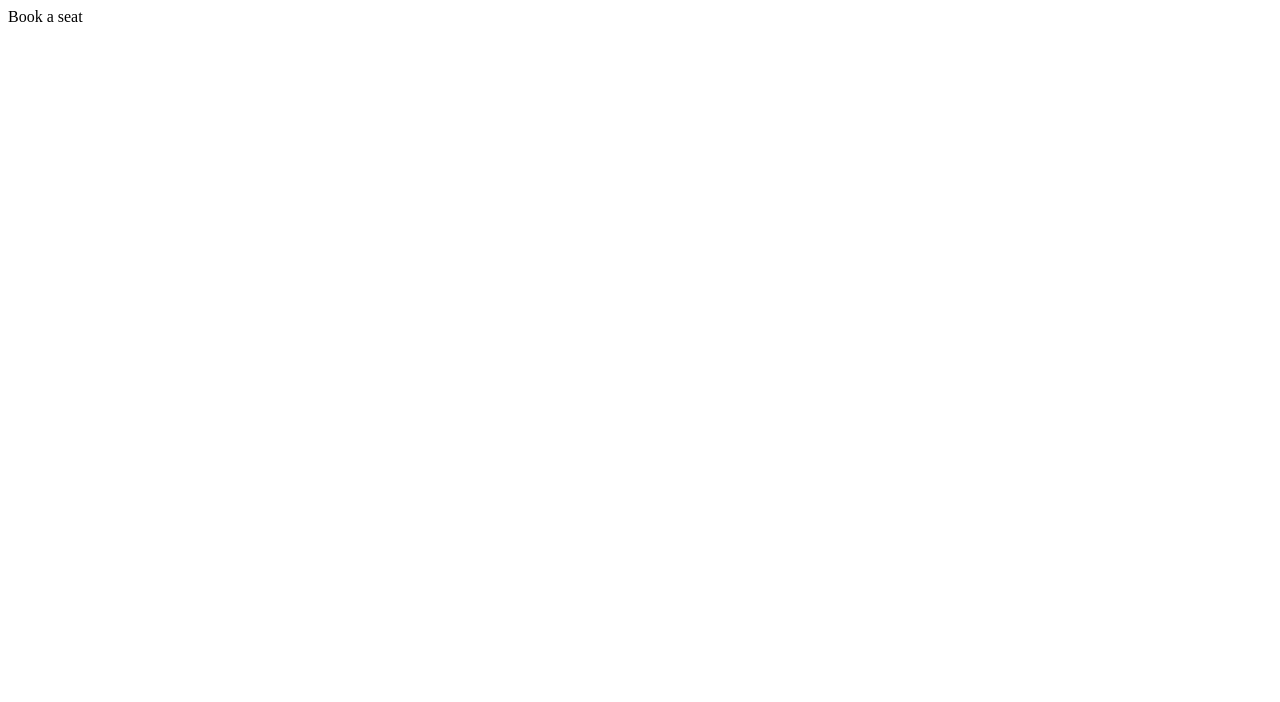
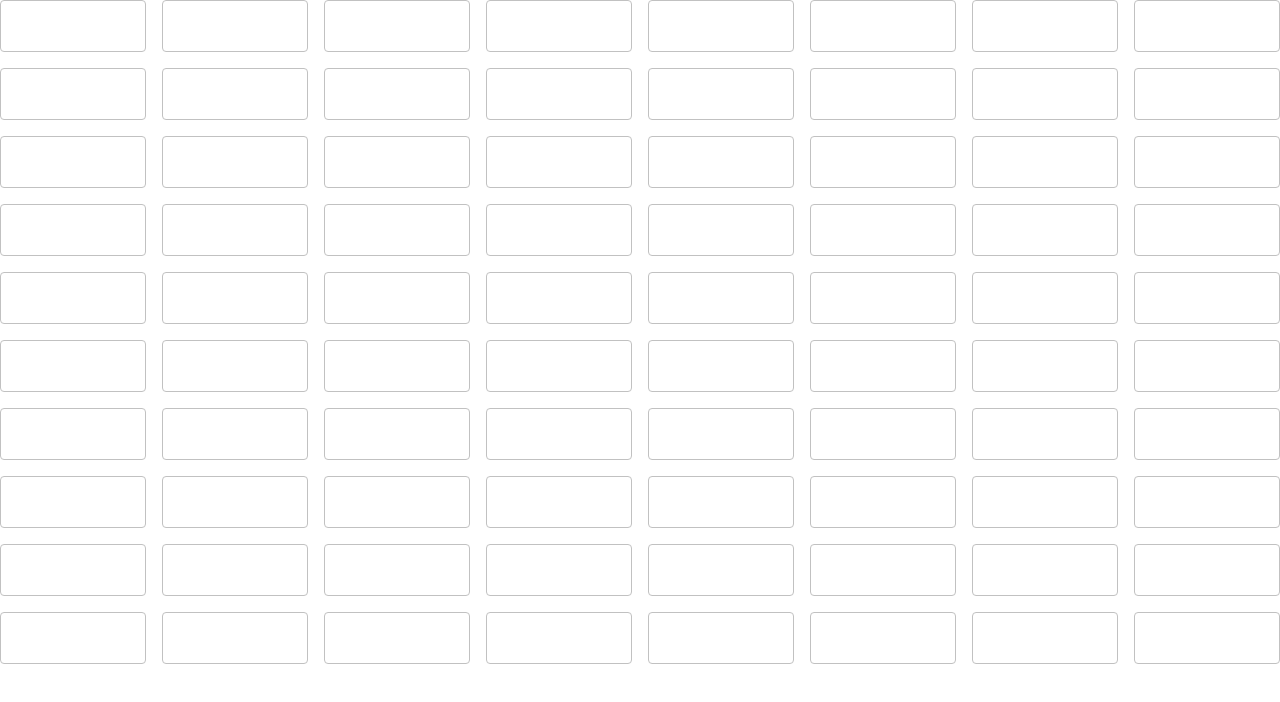
Before and after one commit to mohsenireza/cinema-app, a React (Vite) app: page /room/1/movie/1 in a window 1280 px wide. Shown: the top 702 px of the page. Built offline with nearby package versions, Linux system fonts and the light colour scheme.

Commit message:
Implement SeatBooker component

```diff
--- a/src/App.jsx
+++ b/src/App.jsx
@@ -4,4 +4,4 @@ function App() {
   return <Router />;
 }
 
-export default App
+export default App;
--- /dev/null
+++ b/src/components/SeatBooker/SeatBooker.css
@@ -0,0 +1,46 @@
+.seat-booker {
+  display: flex;
+  flex-direction: column;
+  align-items: center;
+}
+
+.seat-booker__seats {
+  display: grid;
+  gap: 16px;
+  grid-template-columns: auto auto auto auto auto auto auto auto;
+  width: 100%;
+  margin-bottom: 32px;
+}
+
+.seat-booker__seat {
+  border: 1px solid var(--grey);
+  border-radius: 4px;
+  height: 50px;
+  transition: 0.3s;
+  cursor: pointer;
+}
+
+.seat-booker__seat--booked {
+  background-color: var(--grey);
+}
+
+.seat-booker__seat--active {
+  border-color: var(--blue-primary);
+}
+
+.seat-booker__submit-button {
+  height: 50px;
+  padding-inline: 32px;
+  font-size: 18px;
+  font-weight: bold;
+  border: none;
+  border-radius: 4px;
+  color: var(--white);
+  background-color: var(--blue-primary);
+  transition: 0.3s;
+  cursor: pointer;
+}
+
+.seat-booker__submit-button:hover {
+  background-color: var(--blue-secondary);
+}
--- /dev/null
+++ b/src/components/SeatBooker/SeatBooker.jsx
@@ -0,0 +1,143 @@
+import { useState, useEffect } from 'react';
+import { useParams } from 'react-router-dom';
+
+import './SeatBooker.css';
+
+function SeatBooker() {
+  const [activeSeat, setActiveSeat] = useState({ row: null, column: null });
+  // bookedSeat example: [{ row: 1, column: 2 }, { row: 3, column: 4 }]
+  const [bookedSeats, setBookedSeats] = useState([]);
+  const { roomId, movieId } = useParams();
+
+  useEffect(() => {
+    fetchBookedSeats();
+    // eslint-disable-next-line react-hooks/exhaustive-deps
+  }, []);
+
+  const ROWS_NUMBER = 10;
+  const COLUMNS_NUMBER = 8;
+  const LOCAL_STORAGE_BOOKED_SEATS_ID = 'bookedSeats';
+
+  // Fetch booked seats from local storage and put them into 'bookedSeats' state
+  const fetchBookedSeats = () => {
+    const storageBookedSeats = getBookedSeatsFromLocalStorage();
+
+    const bookedSeatsOfCurrentMovie = storageBookedSeats
+      .filter(item => item.roomId === roomId && item.movieId === movieId)
+      .map(item => ({ row: item.row, column: item.column }));
+
+    setBookedSeats(bookedSeatsOfCurrentMovie);
+  };
+
+  const getBookedSeatsFromLocalStorage = () => {
+    return JSON.parse(localStorage.getItem(LOCAL_STORAGE_BOOKED_SEATS_ID)) || [];
+  };
+
+  const setBookedSeatsToLocalStorage = (bookedSeats) => {
+    localStorage.setItem(LOCAL_STORAGE_BOOKED_SEATS_ID, JSON.stringify(bookedSeats));
+  };
+
+  // Select/deselect a seat
+  const handleSeatClick = (row, column) => {
+    if (getIsSeatActive(row, column)) {
+      resetActiveSeat()
+    } else {
+      setActiveSeat({ row, column });
+    }
+  };
+
+  const resetActiveSeat = () => {
+    setActiveSeat({ row: null, column: null });
+  };
+
+  const getIsSeatActive = (row, column) => {
+    return row === activeSeat.row && column === activeSeat.column;
+  };
+
+  const getIsSeatBooked = (row, column) => {
+    return bookedSeats.some(item => item.row === row && item.column === column);
+  };
+
+  // Book a seat and update local storage
+  const book = () => {
+    const seat = {
+      roomId,
+      movieId,
+      row: activeSeat.row,
+      column: activeSeat.column
+    };
+
+    const storageBookedSeats = getBookedSeatsFromLocalStorage();
+    storageBookedSeats.push(seat);
+    setBookedSeatsToLocalStorage(storageBookedSeats);
+  };
+
+  // Un-book a seat and update local storage
+  const unBook = () => {
+    const storageBookedSeats = getBookedSeatsFromLocalStorage();
+
+    const updatedStorageBookedSeats = storageBookedSeats
+      .filter(item => (
+        item.roomId !== roomId ||
+        item.movieId !== movieId ||
+        item.row !== activeSeat.row ||
+        item.column !== activeSeat.column
+      ));
+
+    setBookedSeatsToLocalStorage(updatedStorageBookedSeats);
+  };
+
+  const submit = () => {
+    const isSeatBooked = getIsSeatBooked(activeSeat.row, activeSeat.column);
+
+    if (isSeatBooked) {
+      unBook();
+    } else {
+      book();
+    }
+
+    fetchBookedSeats();
+    resetActiveSeat();
+  };
+
+  const renderSubmitButton = () => {
+    if (activeSeat.row !== null && activeSeat.column !== null) {
+      const isSeatBooked = getIsSeatBooked(activeSeat.row, activeSeat.column);
+      const text = isSeatBooked ? 'Cancel Reservation' : 'Book The Seat';
+
+      return (
+        <button
+          className="seat-booker__submit-button"
+          onClick={submit}
+        >
+          {text}
+        </button>
+      );
+    }
+
+    return null;
+  };
+
+  return (
+    <div className="seat-booker">
+      <div className="seat-booker__seats">
+        {[...Array(ROWS_NUMBER)].map((_, row) => (
+          [...Array(COLUMNS_NUMBER)].map((_, column) => (
+            <div
+              key={`${row}_${column}`}
+              className={`
+                seat-booker__seat
+                ${getIsSeatBooked(row, column) ? 'seat-booker__seat--booked' : ''}
+                ${getIsSeatActive(row, column) ? 'seat-booker__seat--active' : ''}
+              `}
+              onClick={() => handleSeatClick(row, column)}
+            />
+          ))
+        ))}
+      </div>
+      {renderSubmitButton()}
+    </div>
+  );
+}
+
+export default SeatBooker;
--- a/src/main.jsx
+++ b/src/main.jsx
@@ -1,9 +1,12 @@
 import { StrictMode } from 'react'
 import { createRoot } from 'react-dom/client'
+
+import './styles/reset.css';
+import './styles/colors.css';
 import App from './App.jsx'
 
 createRoot(document.getElementById('root')).render(
   <StrictMode>
     <App />
   </StrictMode>,
-)
+);
--- a/src/pages/Home/Home.jsx
+++ b/src/pages/Home/Home.jsx
@@ -3,6 +3,7 @@ import RoomItem from '../../components/RoomItem/RoomItem';
 
 function Home() {
   return (
+    <section>
       <ul>
         {db.rooms.map((room) => (
           <RoomItem
@@ -12,6 +13,7 @@ function Home() {
           />
         ))}
       </ul>
+    </section>
   )
 }
 
--- a/src/pages/Movie/Movie.jsx
+++ b/src/pages/Movie/Movie.jsx
@@ -1,5 +1,11 @@
+import SeatBooker from "../../components/SeatBooker/SeatBooker";
+
 function Movie() {
-  return <div>Book a seat</div>;
+  return (
+    <section>
+      <SeatBooker />
+    </section>
+  );
 }
 
 export default Movie;
--- a/src/pages/Room/Room.jsx
+++ b/src/pages/Room/Room.jsx
@@ -13,6 +13,7 @@ function Room() {
   }
 
   return (
+    <section>
       <ul>
         {room.movies.map((movie) => (
           <MovieItem
@@ -22,6 +23,7 @@ function Room() {
           />
         ))}
       </ul>
+    </section>
   );
 }
 
--- /dev/null
+++ b/src/styles/colors.css
@@ -0,0 +1,6 @@
+:root {
+  --blue-primary: #0e257f;
+  --blue-secondary: #1e3386;
+  --white: #fff;
+  --grey: #c1c1c1;
+}
--- /dev/null
+++ b/src/styles/reset.css
@@ -0,0 +1,135 @@
+/* http://meyerweb.com/eric/tools/css/reset/
+   v2.0 | 20110126
+   License: none (public domain)
+*/
+
+html,
+body,
+div,
+span,
+applet,
+object,
+iframe,
+h1,
+h2,
+h3,
+h4,
+h5,
+h6,
+p,
+blockquote,
+pre,
+a,
+abbr,
+acronym,
+address,
+big,
+cite,
+code,
+del,
+dfn,
+em,
+img,
+ins,
+kbd,
+q,
+s,
+samp,
+small,
+strike,
+strong,
+sub,
+sup,
+tt,
+var,
+b,
+u,
+i,
+center,
+dl,
+dt,
+dd,
+ol,
+ul,
+li,
+fieldset,
+form,
+label,
+legend,
+table,
+caption,
+tbody,
+tfoot,
+thead,
+tr,
+th,
+td,
+article,
+aside,
+canvas,
+details,
+embed,
+figure,
+figcaption,
+footer,
+header,
+hgroup,
+menu,
+nav,
+output,
+ruby,
+section,
+summary,
+time,
+mark,
+audio,
+video {
+  margin: 0;
+  padding: 0;
+  border: 0;
+  font-size: 100%;
+  font: inherit;
+  vertical-align: baseline;
+}
+
+/* HTML5 display-role reset for older browsers */
+article,
+aside,
+details,
+figcaption,
+figure,
+footer,
+header,
+hgroup,
+menu,
+nav,
+section {
+  display: block;
+}
+
+body {
+  line-height: 1;
+}
+
+ol,
+ul {
+  list-style: none;
+}
+
+blockquote,
+q {
+  quotes: none;
+}
+
+blockquote:before,
+blockquote:after,
+q:before,
+q:after {
+  content: '';
+  content: none;
+}
+
+table {
+  border-collapse: collapse;
+  border-spacing: 0;
+}
```
Lines whose indentation alone changed are shown as unchanged.
